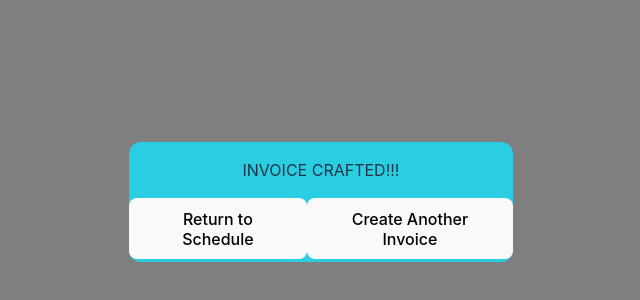
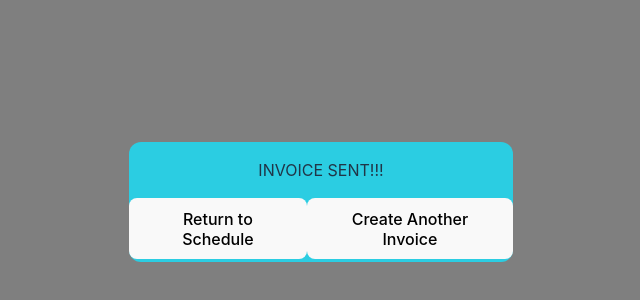
Before and after one commit to onipedeo/InvoiceForge, a React (Vite) app in the folder frontend/: page / in a window 1280 px wide. Shown: the part 250-550 px from the top of the page, without its empty margins (319-959 px from the left). Built offline with nearby package versions, Linux system fonts and the light colour scheme.

Commit message:
adjust styling

```diff
--- a/frontend/src/components/InvoiceGeneratedModal.jsx
+++ b/frontend/src/components/InvoiceGeneratedModal.jsx
@@ -11,7 +11,7 @@ const InvoiceGeneratedModal = () => {
 
   return (
     <div className="invoice-generated-modal">
-        <p>INVOICE CRAFTED!!!</p>
+        <p>INVOICE SENT!!!</p>
       <div className="modal-options">
         <button onClick={handleReturnToSchedule}>Return to Schedule</button>
         <button onClick={handleCreateAnotherInvoice}>
```
